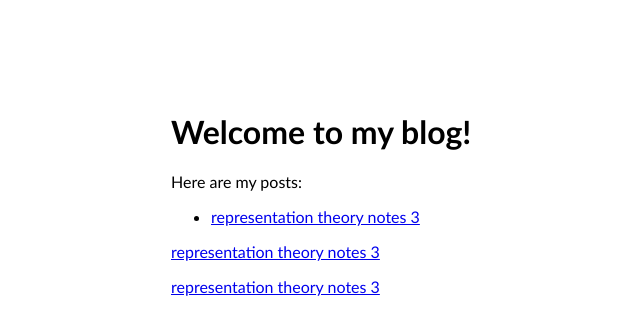
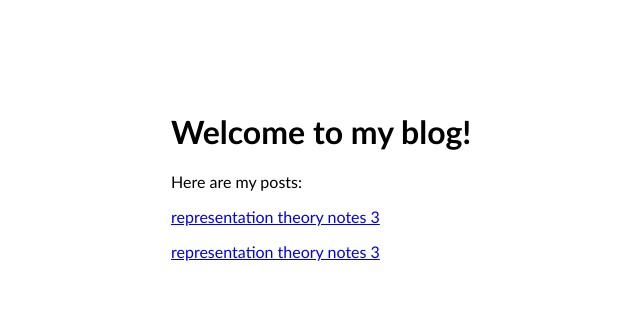
Before and after one commit to henryzhang11/questions-I-have, a Jekyll site: the page built from index.md, in a window 1280 px wide. Shown: the top 335 px of the page, without its empty margins (21-661 px from the left). Built offline with Jekyll 4.4.1, drawn with Linux system fonts in a browser that asks for light colours.

Commit message:
Update index.md

```diff
--- a/index.md
+++ b/index.md
@@ -7,16 +7,12 @@ title: Home
 
 Here are my posts:
 
-<ul class="posts">
-{% for post in site.posts %}
-   <li><a href="{{ site.baseurl }}{{ post.url }}">{{ post.title }}</a></li>
-{% endfor %}
-</ul>
-
 {% for post in site.posts %}
    [{{ post.title }}]({{ site.baseurl }}{{ post.url }})
 {% endfor %}
 
-{% for post in site.posts %}
-  <div><a href="{{ post.url }}">{{ post.title }}</a></div>
-{% endfor %}
+<div class="post-list">
+  {% for post in site.posts %}
+    <div><a href="{{ post.url }}">{{ post.title }}</a></div>
+  {% endfor %}
+</div>
```
